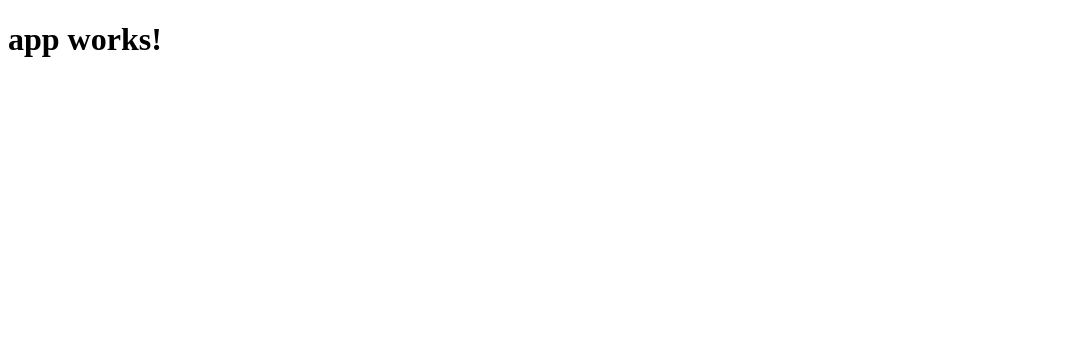
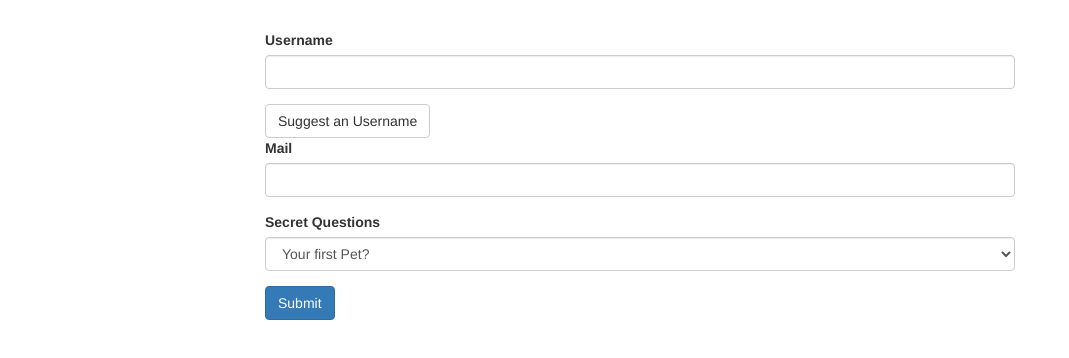
Before and after one commit to notsaltydev/ng4-TD-froms, an Angular app: page / in a window 1280 px wide. Shown: the top 358 px of the page, without its empty margins (0-1069 px from the left). Built offline with nearby package versions, Linux system fonts and the light colour scheme.

Commit message:
setup project

```diff
--- a/package.json
+++ b/package.json
@@ -20,6 +20,7 @@
     "@angular/platform-browser": "^4.0.0",
     "@angular/platform-browser-dynamic": "^4.0.0",
     "@angular/router": "^4.0.0",
+    "bootstrap": "^3.3.7",
     "core-js": "^2.4.1",
     "rxjs": "^5.1.0",
     "zone.js": "^0.8.4"
--- a/src/app/app.component.css
+++ b/src/app/app.component.css
@@ -0,0 +1,3 @@
+.container {
+  margin-top: 30px;
+}
--- a/src/app/app.component.html
+++ b/src/app/app.component.html
@@ -1,3 +1,27 @@
-<h1>
-  {{title}}
-</h1>
+<div class="container">
+  <div class="row">
+    <div class="col-xs-12 col-sm-10 col-md-8 col-sm-offset-1 col-md-offset-2">
+      <form>
+        <div id="user-data">
+          <div class="form-group">
+            <label for="username">Username</label>
+            <input type="text" id="username" class="form-control">
+          </div>
+          <button class="btn btn-default" type="button">Suggest an Username</button>
+          <div class="form-group">
+            <label for="email">Mail</label>
+            <input type="email" id="email" class="form-control">
+          </div>
+        </div>
+        <div class="form-group">
+          <label for="secret">Secret Questions</label>
+          <select id="secret" class="form-control">
+            <option value="pet">Your first Pet?</option>
+            <option value="teacher">Your first teacher?</option>
+          </select>
+        </div>
+        <button class="btn btn-primary" type="submit">Submit</button>
+      </form>
+    </div>
+  </div>
+</div>
--- a/src/app/app.component.ts
+++ b/src/app/app.component.ts
@@ -6,5 +6,7 @@
   styleUrls: ['./app.component.css']
 })
 export class AppComponent {
-  title = 'app works!';
+  suggestUserName() {
+    const suggestedName = 'Superuser';
+  }
 }
```
Also changed, not shown: .angular-cli.json, 1 other file (tests, documents, lock files or other folders).
